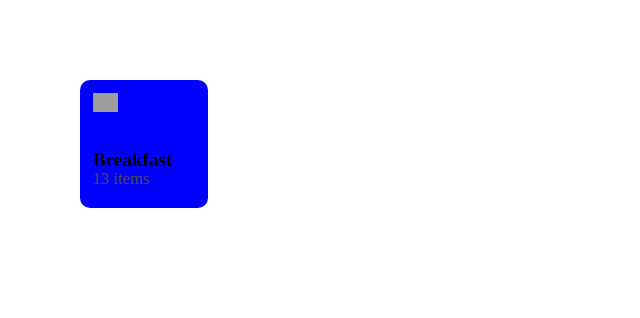
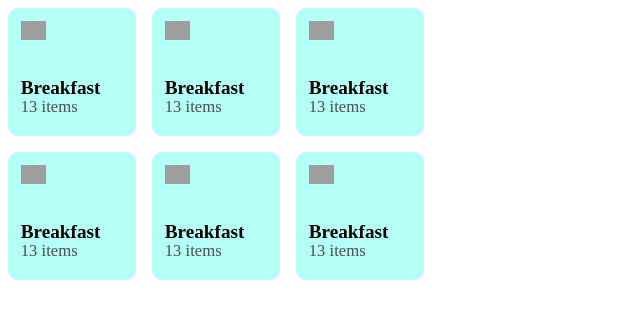
Before and after one commit to MaliVitha/POS, a React (Create React App) app in the folder pos-react-app/: page / in a window 1280 px wide. Shown: the top 318 px of the page, without its empty margins (0-640 px from the left). Built offline with nearby package versions, Linux system fonts and the light colour scheme; grey boxes are pictures that could not be loaded.

Commit message:
FoodTileContainer Finished

```diff
--- a/pos-react-app/src/App.js
+++ b/pos-react-app/src/App.js
@@ -1,11 +1,12 @@
 
 import './App.css';
-import FoodTypeTile from './components/FoodaTypeTile/FoodTypeTile';
+import FoodTileContainer from './components/FoodTileContainer/FoodTileContainer';
+
 
 function App() {
   return (
     <div className="App">
-      <FoodTypeTile/>
+      <FoodTileContainer />
     </div>
   );
 }
--- /dev/null
+++ b/pos-react-app/src/components/FoodTileContainer/FoodTileContainer.js
@@ -0,0 +1,19 @@
+import React from 'react'
+import classes from './FoodTileContainer.module.css';
+import FoodTypeTile from '../FoodTypeTile/FoodTypeTile';
+
+const FoodTileContainer = () => {
+  return (
+    <div className={classes.container}>
+      <FoodTypeTile/>
+      <FoodTypeTile/>
+      <FoodTypeTile/>
+      <FoodTypeTile/>
+      <FoodTypeTile/>
+      <FoodTypeTile/>
+
+    </div>
+  )
+}
+
+export default FoodTileContainer
--- /dev/null
+++ b/pos-react-app/src/components/FoodTileContainer/FoodTileContainer.module.css
@@ -0,0 +1,6 @@
+.container{
+    display: flex;
+    flex-direction: row;
+    width: 40%;
+    flex-wrap: wrap;
+}
--- a/pos-react-app/src/components/FoodaTypeTile/FoodTypeTile.js
+++ b/pos-react-app/src/components/FoodTypeTile/FoodTypeTile.js
@@ -18,7 +18,7 @@ const FoodTypeTile = () => {
     className = {classes.outer}
     onMouseEnter={mouseEnterHandler}
     onMouseLeave={mouseLeaveHandler}
-    style={{backgroundColor : !mouseState ? "blue" : "green"}}
+    style={{backgroundColor : !mouseState ? "#B4FFF6" : "#00FFE0"}}
     >
       <img className={classes.image} src= {breakfast_image} alt=''/>
      <div className={classes.titleHolder}>
--- a/pos-react-app/src/components/FoodaTypeTile/FoodTypeTile.module.css
+++ b/pos-react-app/src/components/FoodTypeTile/FoodTypeTile.module.css
@@ -4,7 +4,9 @@ width: 10vw;
 height: 10vw;
 border-radius: 10px;
 position: relative;
-margin: 5rem;
+margin: 0.5rem;
+cursor: pointer;
+transition: all 400ms ease-in-out;
 }
 
 .mainTitle{
```
